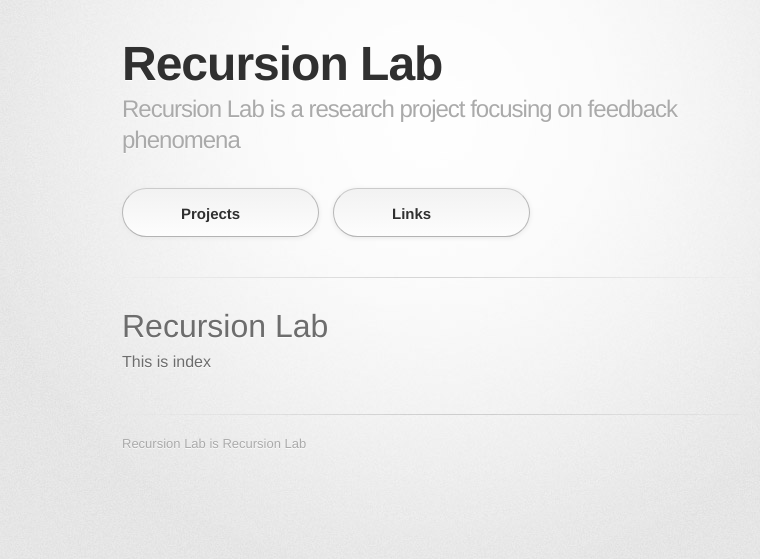
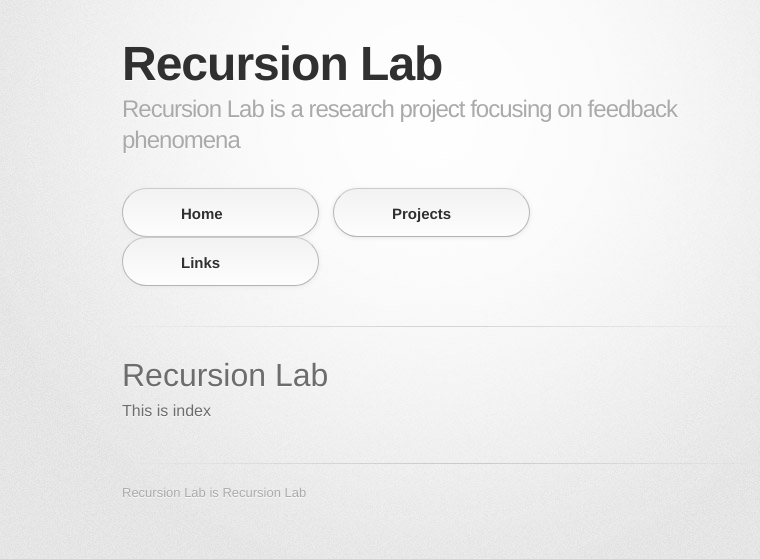
Before and after one commit to gnozo/recursionlab, a Jekyll site: the page built from index.md, in a window 1280 px wide. Shown: the top 559 px of the page, without its empty margins (208-968 px from the left). Built offline with Jekyll 4.4.1, drawn with Linux system fonts in a browser that asks for light colours; some web fonts are replaced; our own code applies the rules of GitHub Pages for plain Markdown files.

Commit message:
Update default.html

```diff
--- a/_layouts/default.html
+++ b/_layouts/default.html
@@ -22,6 +22,7 @@
           <h2>Recursion Lab is a research project focusing on feedback phenomena</h2>
         </header>
         <section id="downloads" class="clearfix">
+          <a href="http://www.recursionlab.com/" class="button"><span>Home</span></a>
           <a href="http://www.recursionlab.com/projects.html" class="button"><span>Projects</span></a>
           <a href="http://www.recursionlab.com/links.html" class="button"><span>Links</span></a>
         </section>
```
